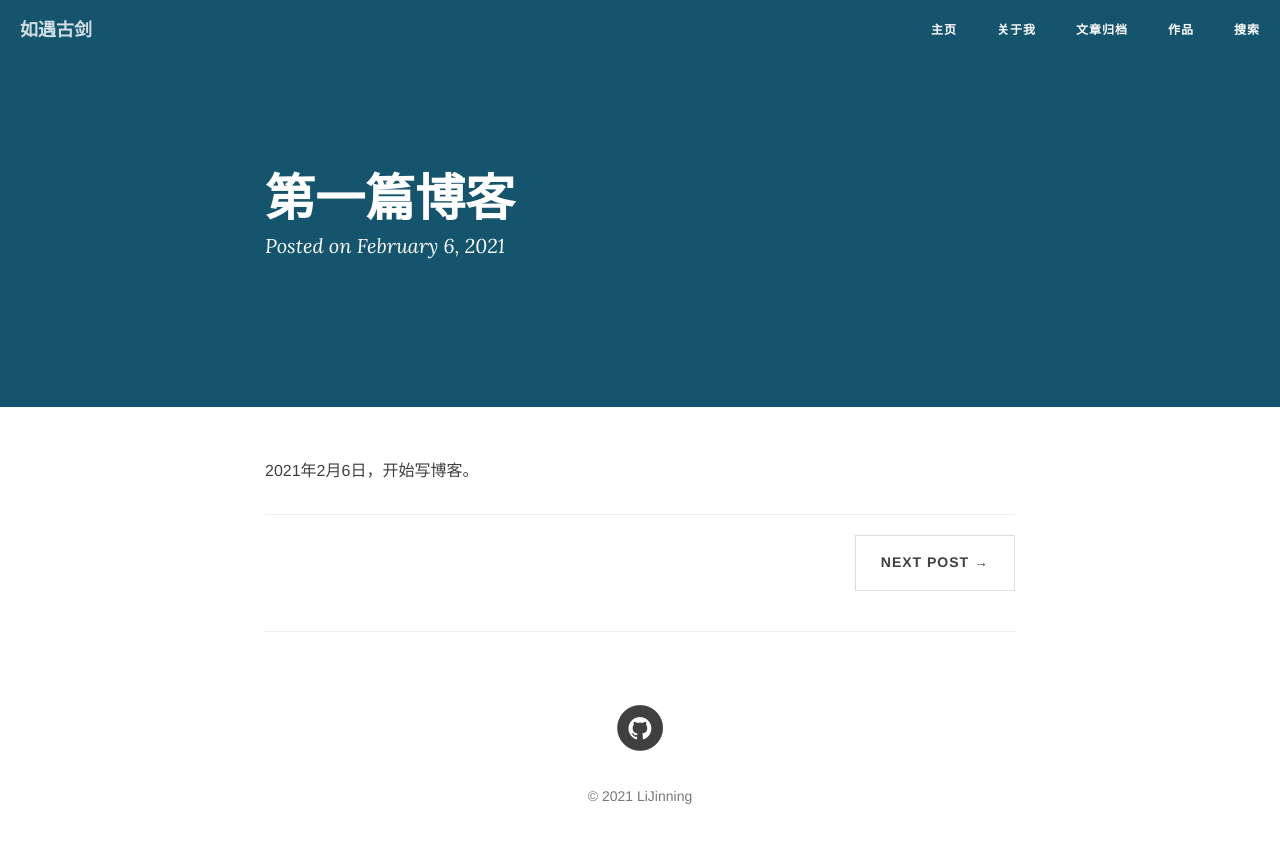
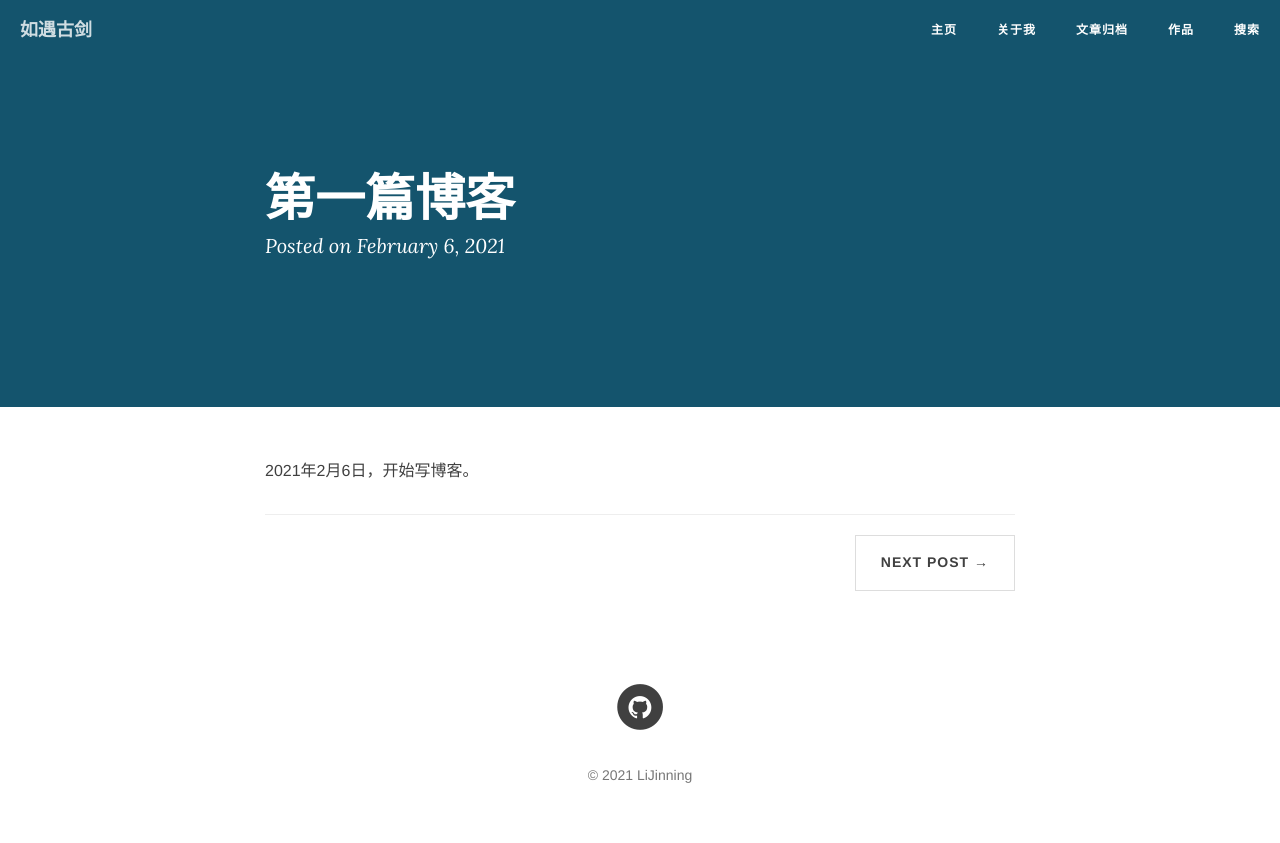
Before and after one commit to L1468999760/L1468999760.github.io, a Jekyll site: the page built from _posts/2015-03-02-how-to-write.md, in a window 1280 px wide. Shown: the top 843 px of the page. Built offline with Jekyll 4.4.1, drawn with Linux system fonts in a browser that asks for light colours; nearby versions of some CDN libraries; comment, search, counter and statistics services are not loaded.

Commit message:
Update post.html

```diff
--- a/_layouts/post.html
+++ b/_layouts/post.html
@@ -55,66 +55,91 @@ layout: default
                     {% endif %}
                 </ul>
 
-                <!-- Duoshuo Share start -->
-                <style>
-                    .ds-share{
-                        text-align: right;
-                    }
-
-                    @media only screen and (max-width: 700px) {
-                        .ds-share {
-
-                        }
-                    }
-                </style>
-
-                <div class="ds-share"
-                    data-thread-key="{{page.id}}" data-title="{{page.title}}"
-                    data-images="{{ site.url }}/{% if page.header-img %}{{ page.header-img }}{% else %}{{ site.header-img }}{% endif %}"
-                    data-content="{{ content | strip_html | truncate:80 }} | Microdust:Azeril's blog"
-                    data-url="{{site.url}}{{page.url}}">
-                    <div class="ds-share-inline">
-                      <ul  class="ds-share-icons-16">
-
-                       <!--  <li data-toggle="ds-share-icons-more"><a class="ds-more" href="#">分享到：</a></li>
-                        <li><a class="ds-wechat flat" href="javascript:void(0);" data-service="wechat">微信</a></li>
-                        <li><a class="ds-weibo flat" href="javascript:void(0);" data-service="weibo">微博</a></li>
-                        <li><a class="ds-douban flat" href="javascript:void(0);" data-service="douban">豆瓣</a></li>
-                       -->
-                      </ul>
-                      <div class="ds-share-icons-more">
-                      </div>
-                    </div>
-                <hr>
-                </div>
-                <!-- Duoshuo Share end-->
-
-
-                <!-- 多说评论框 start -->
-                <div class="comment">
-                    <div class="ds-thread" data-thread-key="{{page.id}}" data-title="{{page.title}}" data-url="{{site.url}}{{page.url}}"></div>
-                </div>
-                <!-- 多说评论框 end -->
             </div>
         </div>
     </div>
 </article>
 
+{% if site.disqus_username %}
+                <!-- disqus 评论框 start -->
+                <div class="comment">
+                    <div id="disqus_thread" class="disqus-thread"></div>
+                </div>
+                <!-- disqus 评论框 end -->
+                {% endif %}
+            </div>
 
+    <!-- Side Catalog Container -->
+        {% if page.catalog %}
+            <div class="
+                col-lg-2 col-lg-offset-0
+                visible-lg-block
+                sidebar-container
+                catalog-container">
+                <div class="side-catalog">
+                    <hr class="hidden-sm hidden-xs">
+                    <h5>
+                        <a class="catalog-toggle" href="#">CATALOG</a>
+                    </h5>
+                    <ul class="catalog-body"></ul>
+                </div>
+            </div>
+        {% endif %}
 
+    <!-- Sidebar Container -->
+            <div class="
+                col-lg-8 col-lg-offset-2
+                col-md-10 col-md-offset-1
+                sidebar-container">
+
+                <!-- Featured Tags -->
+                {% if site.featured-tags %}
+                <section>
+                    <hr class="hidden-sm hidden-xs">
+                    <h5><a href="/tags/">FEATURED TAGS</a></h5>
+                    <div class="tags">
+                        {% for tag in site.tags %}
+                            {% if tag[1].size > {{site.featured-condition-size}} %}
+                                <a href="/tags/#{{ tag[0] }}" title="{{ tag[0] }}" rel="{{ tag[1].size }}">
+                                    {{ tag[0] }}
+                                </a>
+                            {% endif %}
+                        {% endfor %}
+                    </div>
+                </section>
+                {% endif %}
+
+                <!-- Friends Blog -->
+                {% if site.friends %}
+                <hr>
+                <h5>FRIENDS</h5>
+                <ul class="list-inline">
+                    {% for friend in site.friends %}
+                        <li><a href="{{friend.href}}">{{friend.title}}</a></li>
+                    {% endfor %}
+                </ul>
+                {% endif %}
+            </div>
+        </div>
+    </div>
+</article>
+
+{% if site.disqus_username %}
 <!-- 多说公共JS代码 start (一个网页只需插入一次) -->
 <script type="text/javascript">
-var duoshuoQuery = {short_name:"ruyugujian"};
+    /* * * CONFIGURATION VARIABLES * * */
+    var disqus_shortname = "{{site.disqus_username}}";
+    var disqus_identifier = "{{page.id}}";
+    var disqus_url = "{{site.url}}{{page.url}}";
+
     (function() {
-        var ds = document.createElement('script');
-        ds.type = 'text/javascript';ds.async = true;
-        ds.src = (document.location.protocol == 'https:' ? 'https:' : 'http:') + '//ruyugujian.disqus.com/embed.js';
-        ds.charset = 'UTF-8';
-        (document.getElementsByTagName('head')[0]
-         || document.getElementsByTagName('body')[0]).appendChild(ds);
+        var dsq = document.createElement('script'); dsq.type = 'text/javascript'; dsq.async = true;
+        dsq.src = '//' + disqus_shortname + '.disqus.com/embed.js';
+        (document.getElementsByTagName('head')[0] || document.getElementsByTagName('body')[0]).appendChild(dsq);
     })();
 </script>
 <!-- 多说公共JS代码 end -->
+{% endif %}
 
 <!-- async load function -->
 <script>
```
